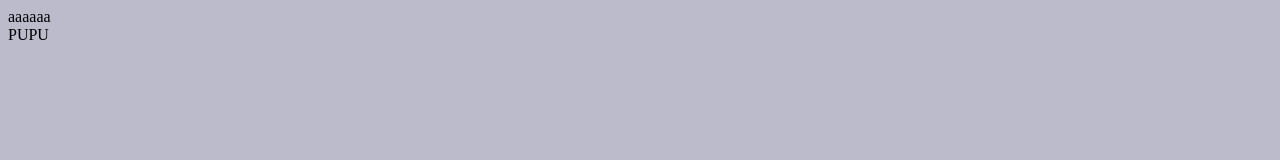
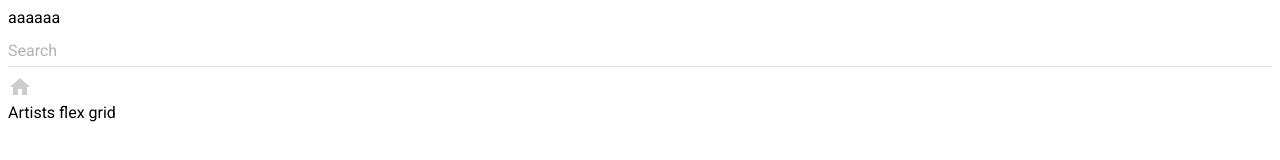
Before and after one commit to williamsnieves/react-music, a React app in the folder public/: page / in a window 1280 px wide. Built offline with nearby package versions, Linux system fonts and the light colour scheme; some packages are replaced by stand-ins of ours.

Commit message:
WIP - added containers to albums list

```diff
--- a/public/config/webpack.base.config.babel.js
+++ b/public/config/webpack.base.config.babel.js
@@ -19,7 +19,7 @@ module.exports = {
           loader: 'babel-loader',
           options: {
             presets: ['env', 'react', 'stage-2'],
-            plugins: ['syntax-dynamic-import']
+            plugins: ['transform-class-properties', 'syntax-dynamic-import']
           }
         }
       },
--- a/public/index.html
+++ b/public/index.html
@@ -4,6 +4,7 @@
     <meta charset="UTF-8">
     <title>React Game Magazine</title>
     <meta name="viewport" content="width=device-width, initial-scale=1">
+    <link href="https://fonts.googleapis.com/css?family=Roboto:300,400,500" rel="stylesheet">
     <link rel="stylesheet" href="dist/css/main.css">
 </head>
 <body>
--- a/public/src/components/applicacion.js
+++ b/public/src/components/applicacion.js
@@ -1,10 +1,11 @@
 import React, { Component } from 'react'
+import ArtistsContainer from '../containers/artists-container'
 
 export default class Application extends Component {
-  render() {
+	render() {
     return (
       <div>
-      	PUPU
+      	<ArtistsContainer />
       </div>
    	)
   }
--- /dev/null
+++ b/public/src/components/artists/index.js
@@ -0,0 +1,11 @@
+import React from 'react'
+
+const Artists = () => {
+	return (
+		<div className='Artists'>
+			Artists flex grid
+		</div>
+	)
+}
+
+export default Artists
--- /dev/null
+++ b/public/src/components/icons/search-icon.js
@@ -0,0 +1,10 @@
+import React from 'react'
+import SvgIcon from 'material-ui/SvgIcon';
+
+const SearchIcon = (props) => (
+  <SvgIcon {...props}>
+    <path d="M10 20v-6h4v6h5v-8h3L12 3 2 12h3v8z" />
+  </SvgIcon>
+)
+
+export default SearchIcon
--- /dev/null
+++ b/public/src/components/layouts/artists-layout.js
@@ -0,0 +1,11 @@
+import React from 'react'
+
+const ArtistsLayout = (props) => {
+	return (
+		<section className="ArtistsLayout">
+	    {props.children}
+	  </section>
+	)
+}
+
+export default ArtistsLayout
--- /dev/null
+++ b/public/src/components/search/index.js
@@ -0,0 +1,14 @@
+import React from 'react'
+import TextField from 'material-ui/TextField'
+import SearchIcon from '../icons/search-icon'
+
+const Search = ({onChange}) => {
+	return (
+		<div className="Search">
+			<TextField fullWidth={true} hintText="Search" onChange={(ev, newValue) => onChange(ev, newValue)} />
+      		<SearchIcon className='Search-icon' style={{textAlign: 'right'}} color="#ccc" />
+		</div>
+	)
+}
+
+export default Search
--- /dev/null
+++ b/public/src/containers/artists-container.js
@@ -0,0 +1,23 @@
+import React, {Component} from 'react'
+import Artists from '../components/artists/'
+import Search from '../components/search/'
+import ArtistsLayout from '../components/layouts/artists-layout'
+
+class ArtistsContainer extends Component {
+	handleSearchTerm (ev, newValue) {
+		console.log("WI WILL SEARCH SOMETHING", newValue)
+	}
+	render () {
+		return (
+			<div>
+				<ArtistsLayout>
+					<Search onChange={(ev, newValue) => this.handleSearchTerm(ev, newValue)} />
+					<Artists />
+				</ArtistsLayout>
+			</div>
+		)
+	}
+}
+
+
+export default ArtistsContainer
--- a/public/src/index.js
+++ b/public/src/index.js
@@ -2,7 +2,14 @@
 import React from 'react'
 import './index.scss'
 import { render } from 'react-dom'
+import MuiThemeProvider from 'material-ui/styles/MuiThemeProvider';
 
 import Application from './components/applicacion'
 
-render(<Application />, document.getElementById('app'))
+const App = () => (
+	<MuiThemeProvider>
+		<Application />
+  </MuiThemeProvider>
+)
+
+render(<App />, document.getElementById('app'))
--- a/public/src/index.scss
+++ b/public/src/index.scss
@@ -1,7 +1,14 @@
 body {
-  background-color: #bbc;
+	font-family: 'Roboto'
 }
-
+.Search {
+	position: relative;
+	&-icon {
+		position: absolute;
+		right: 0;
+		margin-top: 0.8em;
+	}
+}
 h1 {
   font-size: 50px;
 }
```
Also changed, not shown: public/package.json (+9 -0 lines), public/src/components/artists/index.test.js (added, +19 -0 lines), public/src/components/search/index.test.js (added, +23 -0 lines), server/dist/server.js, 2 other files.
